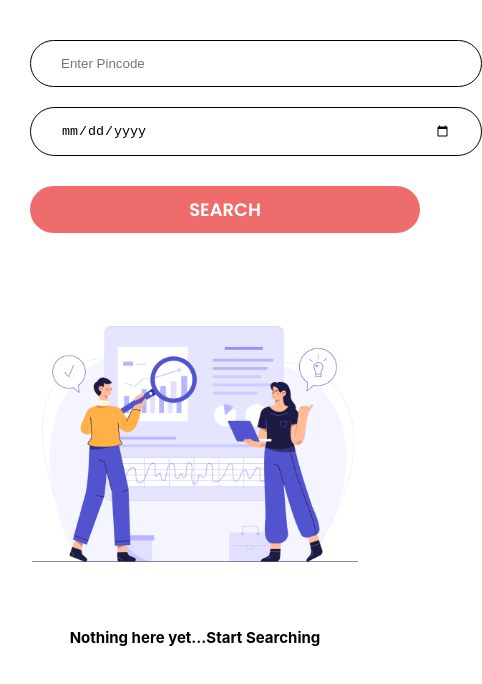
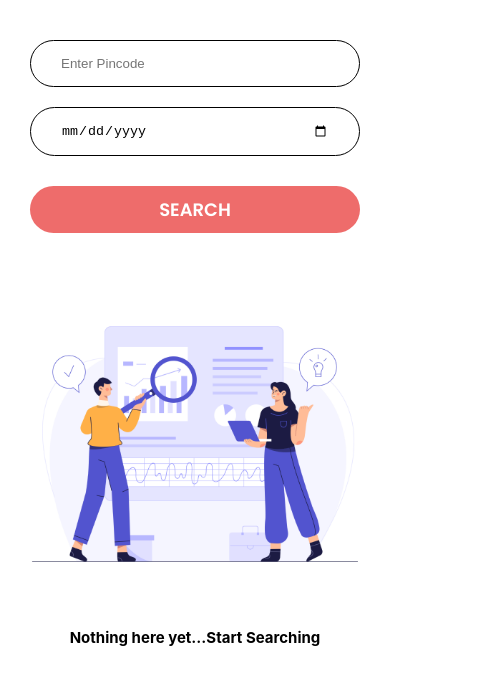
Before and after one commit to priyanka-gh/cowin, a React (Create React App) app: page /pincode in a window 390 px wide. Shown: the top 684 px of the page, 482 px wide, since content can reach past the window. Built offline with nearby package versions, Linux system fonts and the light colour scheme.

Commit message:
responsive

```diff
--- a/src/App.css
+++ b/src/App.css
@@ -12,7 +12,7 @@
 
 
 .app  img{
-  width: 80%;
+  width: 50%;
 }
 
 .btn button{
--- a/src/Components/District/District.css
+++ b/src/Components/District/District.css
@@ -52,23 +52,33 @@
 
 @media screen and (max-width: 600px) {
     .header_container {
-        margin-top: 3rem;
-        display: block;
+        flex-direction: column;
+        padding: 0 3rem;
+    }
+
+    .left,.right{
+        flex: unset !important;
+    }
+    .left {
         flex-direction: column;
     }
-
-
-    .left {
-        width: 100%;
-        flex-direction: column;
-    }
-    .left >input{
+    .left input{
         width: 100%;
         margin: 1rem 0;
     }
+
     .right button{
         width: 100%;
         padding: 1rem 4rem;
         margin: 2rem 0;
     }
+
+    .empty h2{
+        font-size: 1.5rem;
+    }
+
+    .empty img{
+        width: 100%;
+    }
+
 }
--- a/src/Components/Pincode/Pincode.css
+++ b/src/Components/Pincode/Pincode.css
@@ -63,6 +63,9 @@
         width: 100%;
         margin: 1rem 0;
     }
+    .left,.right{
+        flex: unset !important;
+    }
 
     .right button{
         width: 100%;
--- a/src/index.css
+++ b/src/index.css
@@ -1,6 +1,7 @@
 *{
   margin:0;
   padding: 0;
+  box-sizing: border-box;
 }
 body {
   margin: 0;
```
